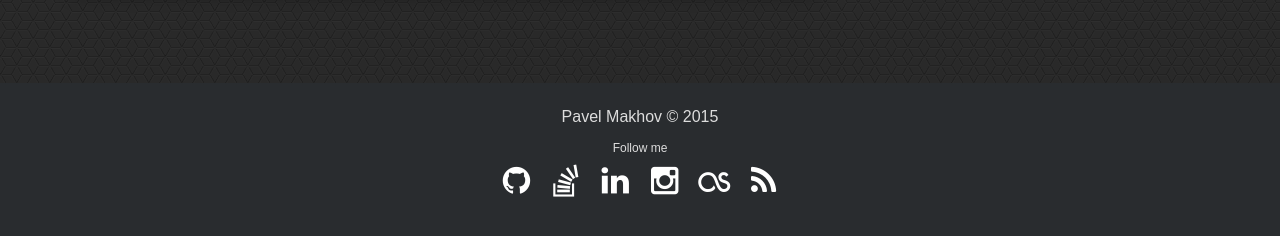
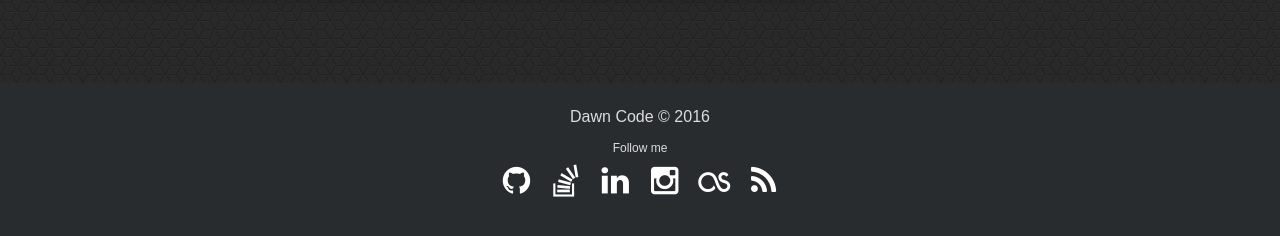
Before and after one commit to dawnTestCode/dawnTestCode.github.io, a Jekyll site: the page built from index.html, in a window 1280 px wide and 1319 px high. Shown: the part 1059-1295 px from the top of the window. Built offline with Jekyll 4.4.1, drawn with Linux system fonts in a browser that asks for light colours.

Commit message:
Update footer.html

```diff
--- a/_includes/footer.html
+++ b/_includes/footer.html
@@ -1,7 +1,7 @@
     <footer class="footer-distributed">
       <div class="container">
         <div class="footer">
-          <p>Pavel Makhov &copy; 2015</p>
+          <p>Dawn Code &copy; 2016</p>
           {% include social.html %}
         </div>
       </div>
```
